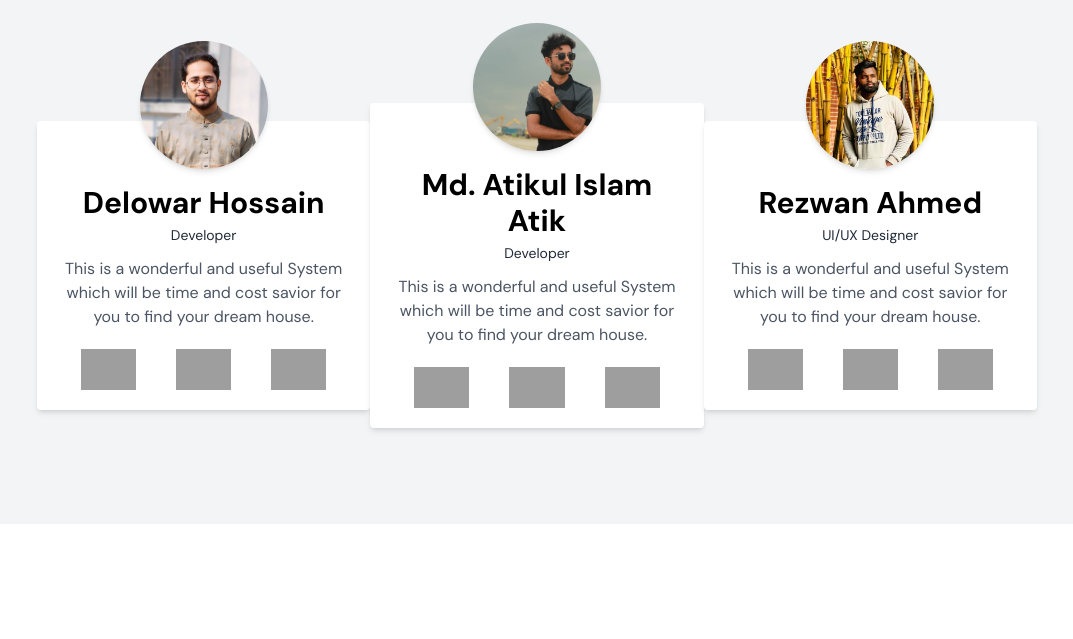
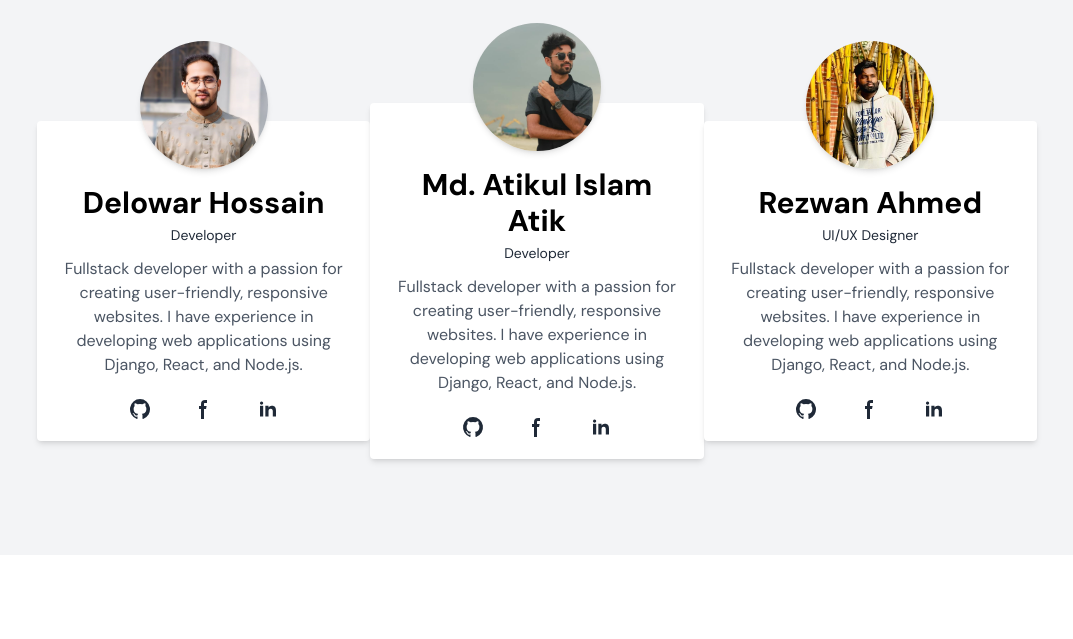
Before and after one commit to mrdel56/smart-to-let-system, a Django app: page /about/ in a window 1280 px wide. Shown: the part 857-1496 px from the top of the page, without its empty margins (103-1176 px from the left). Before the commit the page ends 1294 px from the top, so only its background shows below. Run offline with Django 5.2, Linux system fonts and the light colour scheme; style sheets or scripts are compiled from the project's sources; some libraries are stand-ins or nearby versions; grey boxes are pictures that could not be loaded.

Commit message:
fix: about page

```diff
--- a/templates/about.html
+++ b/templates/about.html
@@ -2,17 +2,16 @@
 {% extends 'base.html' %}
 {% load static %}
 
-{% block title %}About Us{% endblock %}
+{% block title %}
+  About Us
+{% endblock %}
 
 {% block content %}
-
-
-
   <div class="2xl:container 2xl:mx-auto lg:py-16 lg:px-20 md:py-12 md:px-6 py-9 px-4">
     <div class="flex flex-col lg:flex-row justify-between gap-8">
       <div class="w-full lg:w-5/12 flex flex-col justify-center">
-            <h1 class="text-3xl lg:text-4xl font-bold leading-9 text-gray-800 dark:text-white pb-4">About Us</h1>
-            <p class="font-normal text-base leading-6 text-gray-600 dark:text-white">Welcome to Smart To Let, your online solution for all rental needs in Bangladesh. We provide a digital platform to effortlessly find family homes, bachelor pads, offices, hostels, sublets, and mess facilities across the country, eliminating the hassles of dealing with brokers. Our goal is to contribute to the digitalization of Bangladesh's rental market, offering landlords a convenient way to find tenants and tenants the perfect accommodation, all while saving time and costs. With our user-friendly platform, you can easily publish rental advertisements for any area in Bangladesh, making leaflets a thing of the past. Join us today to rent or find your ideal home hassle-free.</p>
+        <h1 class="text-3xl lg:text-4xl font-bold leading-9 text-gray-800 pb-4">About Us</h1>
+        <p class="font-normal text-base leading-6 text-gray-600">Welcome to Smart To Let, your online solution for all rental needs in Bangladesh. We provide a digital platform to effortlessly find family homes, bachelor pads, offices, hostels, sublets, and mess facilities across the country, eliminating the hassles of dealing with brokers. Our goal is to contribute to the digitalization of Bangladesh's rental market, offering landlords a convenient way to find tenants and tenants the perfect accommodation, all while saving time and costs. With our user-friendly platform, you can easily publish rental advertisements for any area in Bangladesh, making leaflets a thing of the past. Join us today to rent or find your ideal home hassle-free.</p>
       </div>
       <div class="w-full lg:w-8/12">
         <img class="w-full h-full" src="{% static 'images/slider-3.jpg' %}" alt="A group of People" />
@@ -20,8 +19,8 @@
     </div>
     <div class="container flex justify-center mx-auto pt-16">
       <div>
-            <p class="text-gray-500 dark:text-gray-200 text-lg text-center font-normal pb-3">BUILDING TEAM</p>
-            <h1 class="xl:text-4xl text-3xl text-center text-gray-800 dark:text-white font-extrabold pb-6 sm:w-4/6 w-5/6 mx-auto">The Talented People Behind the Scenes of the System</h1>
+        <p class="text-gray-500 text-lg text-center font-normal pb-3">BUILDING TEAM</p>
+        <h1 class="xl:text-4xl text-3xl text-center text-gray-800 font-extrabold pb-6 sm:w-4/6 w-5/6 mx-auto">The Talented People Behind the Scenes of the System</h1>
       </div>
     </div>
     <div class="w-full bg-gray-100 dark:bg-gray-800 px-10 pt-10">
@@ -37,21 +36,34 @@
               <div class="px-6 mt-16">
                 <h1 class="font-bold dark:text-white text-3xl text-center mb-1">Delowar Hossain</h1>
                 <p class="text-gray-800 dark:text-white text-sm text-center">Developer</p>
-                            <p class="text-center text-gray-600 dark:text-gray-200 text-base pt-3 font-normal">This is a wonderful and useful System which will be time and cost savior for you to find your dream house.</p>
+                <p class="text-center text-gray-600 dark:text-gray-200 text-base pt-3 font-normal">Fullstack developer with a passion for creating user-friendly, responsive websites. I have experience in developing web applications using Django, React, and Node.js.</p>
                 <div class="w-full flex justify-center pt-5 pb-5">
-                                <a href="https://github.com/mrdel56" class="mx-5">
+                  <a target="_blank" href="https://github.com/mrdel56" class="mx-5">
                     <div aria-label="Github" role="img">
-                                        <img src="https://tuk-cdn.s3.amazonaws.com/can-uploader/gray-bg-with-description-svg1.svg" alt="github" />
+                      {% comment %} <img src="https://tuk-cdn.s3.amazonaws.com/can-uploader/gray-bg-with-description-svg1.svg" alt="github" /> {% endcomment %}
+
+                      <svg class="w-6 h-6 text-gray-800 dark:text-white" aria-hidden="true" xmlns="http://www.w3.org/2000/svg" width="24" height="24" fill="currentColor" viewBox="0 0 24 24">
+                        <path fill-rule="evenodd" d="M12.006 2a9.847 9.847 0 0 0-6.484 2.44 10.32 10.32 0 0 0-3.393 6.17 10.48 10.48 0 0 0 1.317 6.955 10.045 10.045 0 0 0 5.4 4.418c.504.095.683-.223.683-.494 0-.245-.01-1.052-.014-1.908-2.78.62-3.366-1.21-3.366-1.21a2.711 2.711 0 0 0-1.11-1.5c-.907-.637.07-.621.07-.621.317.044.62.163.885.346.266.183.487.426.647.71.135.253.318.476.538.655a2.079 2.079 0 0 0 2.37.196c.045-.52.27-1.006.635-1.37-2.219-.259-4.554-1.138-4.554-5.07a4.022 4.022 0 0 1 1.031-2.75 3.77 3.77 0 0 1 .096-2.713s.839-.275 2.749 1.05a9.26 9.26 0 0 1 5.004 0c1.906-1.325 2.74-1.05 2.74-1.05.37.858.406 1.828.101 2.713a4.017 4.017 0 0 1 1.029 2.75c0 3.939-2.339 4.805-4.564 5.058a2.471 2.471 0 0 1 .679 1.897c0 1.372-.012 2.477-.012 2.814 0 .272.18.592.687.492a10.05 10.05 0 0 0 5.388-4.421 10.473 10.473 0 0 0 1.313-6.948 10.32 10.32 0 0 0-3.39-6.165A9.847 9.847 0 0 0 12.007 2Z" clip-rule="evenodd" />
+                      </svg>
                     </div>
                   </a>
                   <a href="javascript:void(0)" class="mx-5">
                     <div aria-label="Twitter" role="img">
-                                        <img src="https://tuk-cdn.s3.amazonaws.com/can-uploader/gray-bg-with-description-svg2.svg" alt="twitter" />
+                      {% comment %} <img src="https://tuk-cdn.s3.amazonaws.com/can-uploader/gray-bg-with-description-svg2.svg" alt="twitter" /> {% endcomment %}
+
+                      <svg class="w-6 h-6 text-gray-800 dark:text-white" aria-hidden="true" xmlns="http://www.w3.org/2000/svg" width="24" height="24" fill="currentColor" viewBox="0 0 24 24">
+                        <path fill-rule="evenodd" d="M13.135 6H15V3h-1.865a4.147 4.147 0 0 0-4.142 4.142V9H7v3h2v9.938h3V12h2.021l.592-3H12V6.591A.6.6 0 0 1 12.592 6h.543Z" clip-rule="evenodd" />
+                      </svg>
                     </div>
                   </a>
                   <a href="javascript:void(0)" class="mx-5">
                     <div aria-label="Instagram" role="img">
-                                        <img src="https://tuk-cdn.s3.amazonaws.com/can-uploader/gray-bg-with-description-svg3.svg" alt="instagram" />
+                      {% comment %} <img src="https://tuk-cdn.s3.amazonaws.com/can-uploader/gray-bg-with-description-svg3.svg" alt="instagram" /> {% endcomment %}
+
+                      <svg class="w-6 h-6 text-gray-800 dark:text-white" aria-hidden="true" xmlns="http://www.w3.org/2000/svg" width="24" height="24" fill="currentColor" viewBox="0 0 24 24">
+                        <path fill-rule="evenodd" d="M12.51 8.796v1.697a3.738 3.738 0 0 1 3.288-1.684c3.455 0 4.202 2.16 4.202 4.97V19.5h-3.2v-5.072c0-1.21-.244-2.766-2.128-2.766-1.827 0-2.139 1.317-2.139 2.676V19.5h-3.19V8.796h3.168ZM7.2 6.106a1.61 1.61 0 0 1-.988 1.483 1.595 1.595 0 0 1-1.743-.348A1.607 1.607 0 0 1 5.6 4.5a1.601 1.601 0 0 1 1.6 1.606Z" clip-rule="evenodd" />
+                        <path d="M7.2 8.809H4V19.5h3.2V8.809Z" />
+                      </svg>
                     </div>
                   </a>
                 </div>
@@ -66,24 +78,36 @@
                 </div>
               </div>
               <div class="px-6 mt-16">
-                            <h1 class="font-bold dark:text-white text-3xl text-center mb-1">
-                                Md. Atikul Islam Atik</h1>
+                <h1 class="font-bold dark:text-white text-3xl text-center mb-1">Md. Atikul Islam Atik</h1>
                 <p class="text-gray-800 dark:text-white text-sm text-center">Developer</p>
-                            <p class="text-center text-gray-600 dark:text-gray-200 text-base pt-3 font-normal">This is a wonderful and useful System which will be time and cost savior for you to find your dream house.</p>
+                <p class="text-center text-gray-600 dark:text-gray-200 text-base pt-3 font-normal">Fullstack developer with a passion for creating user-friendly, responsive websites. I have experience in developing web applications using Django, React, and Node.js.</p>
                 <div class="w-full flex justify-center pt-5 pb-5">
-                                <a href="https://github.com/atik65" class="mx-5">
+                  <a target="_blank" href="https://github.com/atik65" class="mx-5">
                     <div aria-label="Github" role="img">
-                                        <img src="https://tuk-cdn.s3.amazonaws.com/can-uploader/gray-bg-with-description-svg1.svg" alt="github" />
+                      {% comment %} <img src="https://tuk-cdn.s3.amazonaws.com/can-uploader/gray-bg-with-description-svg1.svg" alt="github" /> {% endcomment %}
+
+                      <svg class="w-6 h-6 text-gray-800 dark:text-white" aria-hidden="true" xmlns="http://www.w3.org/2000/svg" width="24" height="24" fill="currentColor" viewBox="0 0 24 24">
+                        <path fill-rule="evenodd" d="M12.006 2a9.847 9.847 0 0 0-6.484 2.44 10.32 10.32 0 0 0-3.393 6.17 10.48 10.48 0 0 0 1.317 6.955 10.045 10.045 0 0 0 5.4 4.418c.504.095.683-.223.683-.494 0-.245-.01-1.052-.014-1.908-2.78.62-3.366-1.21-3.366-1.21a2.711 2.711 0 0 0-1.11-1.5c-.907-.637.07-.621.07-.621.317.044.62.163.885.346.266.183.487.426.647.71.135.253.318.476.538.655a2.079 2.079 0 0 0 2.37.196c.045-.52.27-1.006.635-1.37-2.219-.259-4.554-1.138-4.554-5.07a4.022 4.022 0 0 1 1.031-2.75 3.77 3.77 0 0 1 .096-2.713s.839-.275 2.749 1.05a9.26 9.26 0 0 1 5.004 0c1.906-1.325 2.74-1.05 2.74-1.05.37.858.406 1.828.101 2.713a4.017 4.017 0 0 1 1.029 2.75c0 3.939-2.339 4.805-4.564 5.058a2.471 2.471 0 0 1 .679 1.897c0 1.372-.012 2.477-.012 2.814 0 .272.18.592.687.492a10.05 10.05 0 0 0 5.388-4.421 10.473 10.473 0 0 0 1.313-6.948 10.32 10.32 0 0 0-3.39-6.165A9.847 9.847 0 0 0 12.007 2Z" clip-rule="evenodd" />
+                      </svg>
                     </div>
                   </a>
-                                <a href="javascript:void(0)" class="mx-5">
+                  <a target="_blank" href="https://www.facebook.com/dev.atik.hasan/" class="mx-5">
                     <div aria-label="Twitter" role="img">
-                                        <img src="https://tuk-cdn.s3.amazonaws.com/can-uploader/gray-bg-with-description-svg2.svg" alt="twitter" />
+                      {% comment %} <img src="https://tuk-cdn.s3.amazonaws.com/can-uploader/gray-bg-with-description-svg2.svg" alt="twitter" /> {% endcomment %}
+
+                      <svg class="w-6 h-6 text-gray-800 dark:text-white" aria-hidden="true" xmlns="http://www.w3.org/2000/svg" width="24" height="24" fill="currentColor" viewBox="0 0 24 24">
+                        <path fill-rule="evenodd" d="M13.135 6H15V3h-1.865a4.147 4.147 0 0 0-4.142 4.142V9H7v3h2v9.938h3V12h2.021l.592-3H12V6.591A.6.6 0 0 1 12.592 6h.543Z" clip-rule="evenodd" />
+                      </svg>
                     </div>
                   </a>
-                                <a href="javascript:void(0)" class="mx-5">
-                                    <div aria-label="Instagram" role="img">
-                                        <img src="https://tuk-cdn.s3.amazonaws.com/can-uploader/gray-bg-with-description-svg3.svg" alt="instagram" />
+                  <a target="_blank" href="https://www.linkedin.com/in/atik65/" class="mx-5">
+                    <div aria-label="Linkedin" role="img">
+                      {% comment %} <img src="https://tuk-cdn.s3.amazonaws.com/can-uploader/gray-bg-with-description-svg3.svg" alt="instagram" /> {% endcomment %}
+
+                      <svg class="w-6 h-6 text-gray-800 dark:text-white" aria-hidden="true" xmlns="http://www.w3.org/2000/svg" width="24" height="24" fill="currentColor" viewBox="0 0 24 24">
+                        <path fill-rule="evenodd" d="M12.51 8.796v1.697a3.738 3.738 0 0 1 3.288-1.684c3.455 0 4.202 2.16 4.202 4.97V19.5h-3.2v-5.072c0-1.21-.244-2.766-2.128-2.766-1.827 0-2.139 1.317-2.139 2.676V19.5h-3.19V8.796h3.168ZM7.2 6.106a1.61 1.61 0 0 1-.988 1.483 1.595 1.595 0 0 1-1.743-.348A1.607 1.607 0 0 1 5.6 4.5a1.601 1.601 0 0 1 1.6 1.606Z" clip-rule="evenodd" />
+                        <path d="M7.2 8.809H4V19.5h3.2V8.809Z" />
+                      </svg>
                     </div>
                   </a>
                 </div>
@@ -100,21 +124,34 @@
               <div class="px-6 mt-16">
                 <h1 class="font-bold dark:text-white text-3xl text-center mb-1">Rezwan Ahmed</h1>
                 <p class="text-gray-800 dark:text-white text-sm text-center">UI/UX Designer</p>
-                            <p class="text-center text-gray-600 dark:text-gray-200 text-base pt-3 font-normal">This is a wonderful and useful System which will be time and cost savior for you to find your dream house.</p>
+                <p class="text-center text-gray-600 dark:text-gray-200 text-base pt-3 font-normal">Fullstack developer with a passion for creating user-friendly, responsive websites. I have experience in developing web applications using Django, React, and Node.js.</p>
                 <div class="w-full flex justify-center pt-5 pb-5">
-                                <a href="https://github.com/rezwan52" class="mx-5">
+                  <a target="_blank" href="https://github.com/rezwan52" class="mx-5">
                     <div aria-label="Github" role="img">
-                                        <img src="https://tuk-cdn.s3.amazonaws.com/can-uploader/gray-bg-with-description-svg1.svg" alt="github" />
+                      {% comment %} <img src="https://tuk-cdn.s3.amazonaws.com/can-uploader/gray-bg-with-description-svg1.svg" alt="github" /> {% endcomment %}
+
+                      <svg class="w-6 h-6 text-gray-800 dark:text-white" aria-hidden="true" xmlns="http://www.w3.org/2000/svg" width="24" height="24" fill="currentColor" viewBox="0 0 24 24">
+                        <path fill-rule="evenodd" d="M12.006 2a9.847 9.847 0 0 0-6.484 2.44 10.32 10.32 0 0 0-3.393 6.17 10.48 10.48 0 0 0 1.317 6.955 10.045 10.045 0 0 0 5.4 4.418c.504.095.683-.223.683-.494 0-.245-.01-1.052-.014-1.908-2.78.62-3.366-1.21-3.366-1.21a2.711 2.711 0 0 0-1.11-1.5c-.907-.637.07-.621.07-.621.317.044.62.163.885.346.266.183.487.426.647.71.135.253.318.476.538.655a2.079 2.079 0 0 0 2.37.196c.045-.52.27-1.006.635-1.37-2.219-.259-4.554-1.138-4.554-5.07a4.022 4.022 0 0 1 1.031-2.75 3.77 3.77 0 0 1 .096-2.713s.839-.275 2.749 1.05a9.26 9.26 0 0 1 5.004 0c1.906-1.325 2.74-1.05 2.74-1.05.37.858.406 1.828.101 2.713a4.017 4.017 0 0 1 1.029 2.75c0 3.939-2.339 4.805-4.564 5.058a2.471 2.471 0 0 1 .679 1.897c0 1.372-.012 2.477-.012 2.814 0 .272.18.592.687.492a10.05 10.05 0 0 0 5.388-4.421 10.473 10.473 0 0 0 1.313-6.948 10.32 10.32 0 0 0-3.39-6.165A9.847 9.847 0 0 0 12.007 2Z" clip-rule="evenodd" />
+                      </svg>
                     </div>
                   </a>
                   <a href="javascript:void(0)" class="mx-5">
                     <div aria-label="Twitter" role="img">
-                                        <img src="https://tuk-cdn.s3.amazonaws.com/can-uploader/gray-bg-with-description-svg2.svg" alt="twitter" />
+                      {% comment %} <img src="https://tuk-cdn.s3.amazonaws.com/can-uploader/gray-bg-with-description-svg2.svg" alt="twitter" /> {% endcomment %}
+
+                      <svg class="w-6 h-6 text-gray-800 dark:text-white" aria-hidden="true" xmlns="http://www.w3.org/2000/svg" width="24" height="24" fill="currentColor" viewBox="0 0 24 24">
+                        <path fill-rule="evenodd" d="M13.135 6H15V3h-1.865a4.147 4.147 0 0 0-4.142 4.142V9H7v3h2v9.938h3V12h2.021l.592-3H12V6.591A.6.6 0 0 1 12.592 6h.543Z" clip-rule="evenodd" />
+                      </svg>
                     </div>
                   </a>
                   <a href="javascript:void(0)" class="mx-5">
                     <div aria-label="Instagram" role="img">
-                                        <img src="https://tuk-cdn.s3.amazonaws.com/can-uploader/gray-bg-with-description-svg3.svg" alt="instagram" />
+                      {% comment %} <img src="https://tuk-cdn.s3.amazonaws.com/can-uploader/gray-bg-with-description-svg3.svg" alt="instagram" /> {% endcomment %}
+
+                      <svg class="w-6 h-6 text-gray-800 dark:text-white" aria-hidden="true" xmlns="http://www.w3.org/2000/svg" width="24" height="24" fill="currentColor" viewBox="0 0 24 24">
+                        <path fill-rule="evenodd" d="M12.51 8.796v1.697a3.738 3.738 0 0 1 3.288-1.684c3.455 0 4.202 2.16 4.202 4.97V19.5h-3.2v-5.072c0-1.21-.244-2.766-2.128-2.766-1.827 0-2.139 1.317-2.139 2.676V19.5h-3.19V8.796h3.168ZM7.2 6.106a1.61 1.61 0 0 1-.988 1.483 1.595 1.595 0 0 1-1.743-.348A1.607 1.607 0 0 1 5.6 4.5a1.601 1.601 0 0 1 1.6 1.606Z" clip-rule="evenodd" />
+                        <path d="M7.2 8.809H4V19.5h3.2V8.809Z" />
+                      </svg>
                     </div>
                   </a>
                 </div>
@@ -124,7 +161,5 @@
         </div>
       </div>
     </div>
-
   </div>
-
 {% endblock %}
```
Lines whose indentation alone changed are shown as unchanged.
